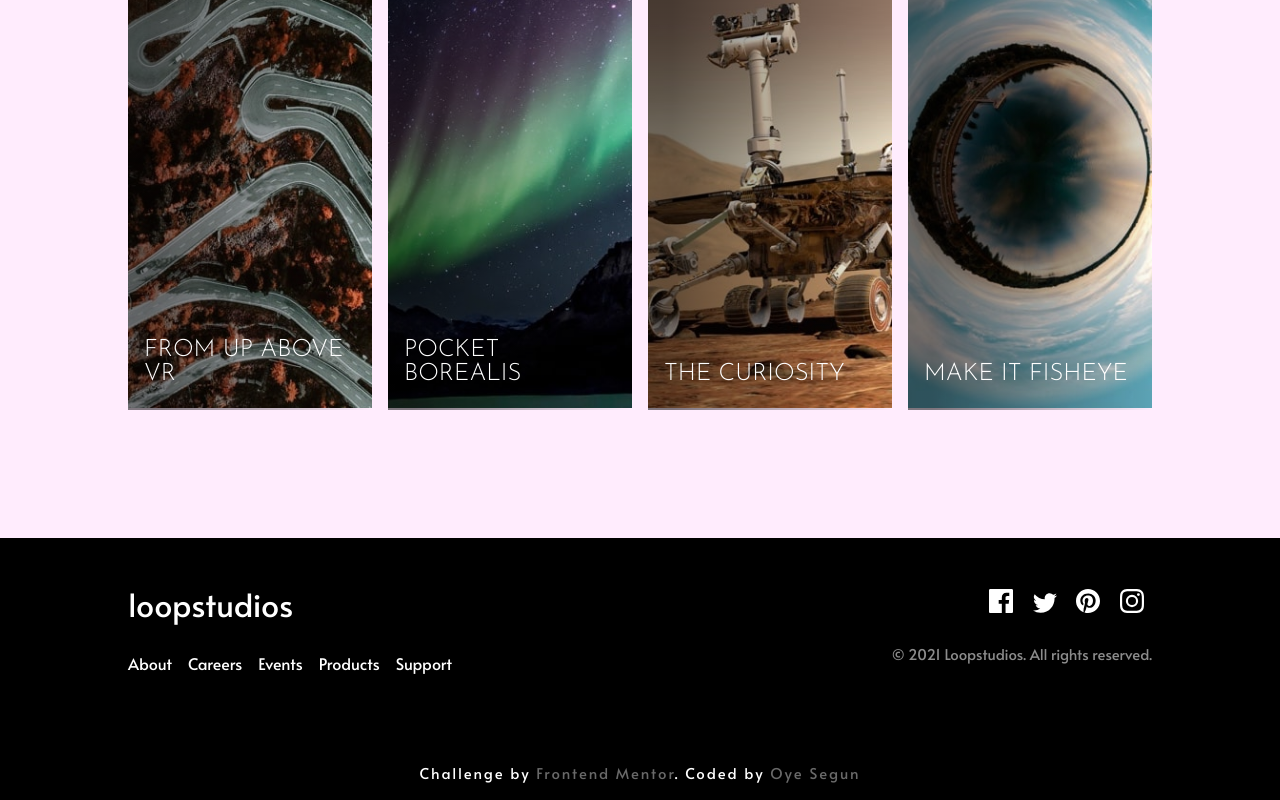
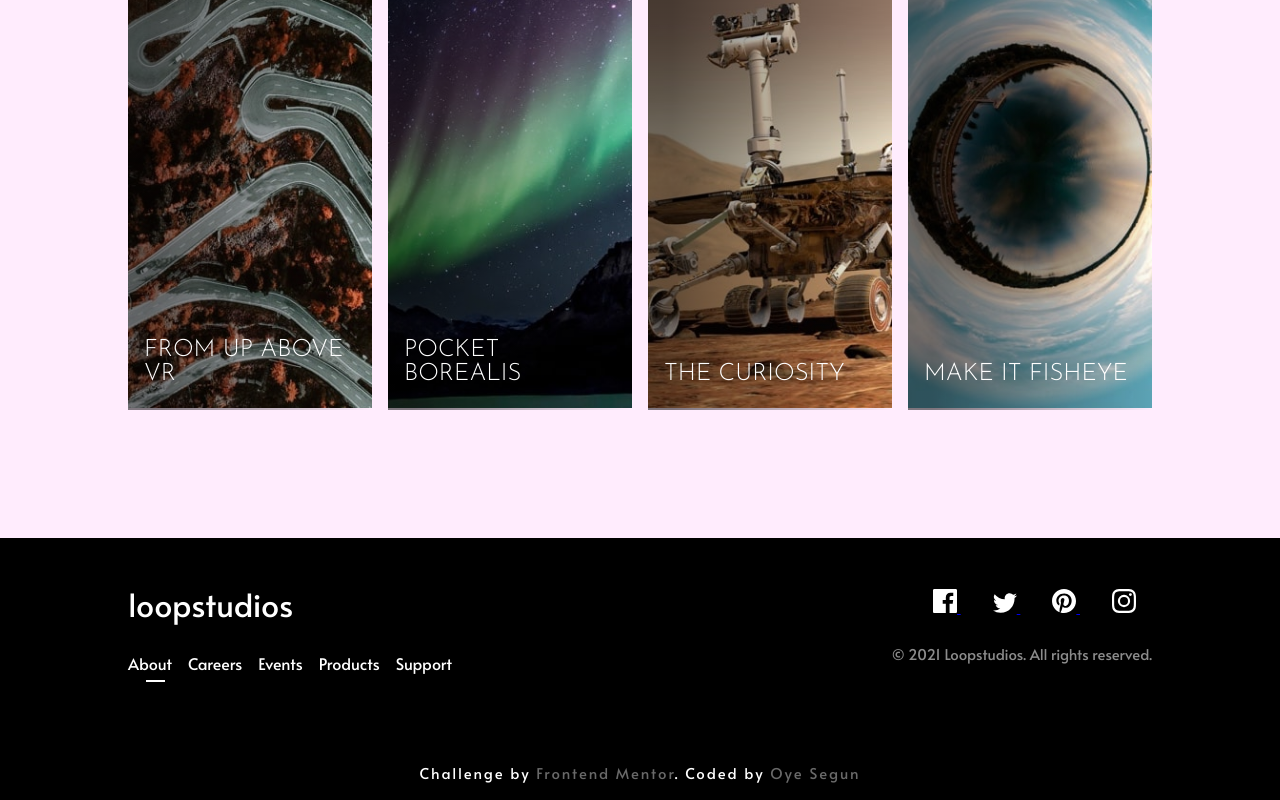
Before and after one commit to Samsegun/loopstudios-landing-page, a plain HTML site: page index.html in a window 1280 px wide. In both pictures the pointer is over the link 150 px from the left and 2482 px from the top of the page. Shown: the part 1819-2619 px from the top of the page. Drawn offline with Linux system fonts and the light colour scheme; a script that the page names is missing.

Commit message:
footer social icons accessibility fix and hover effect

```diff
--- a/css/layout/footer.css
+++ b/css/layout/footer.css
@@ -32,10 +32,37 @@ footer {
   text-decoration: none;
   color: inherit;
   font-size: 1rem;
+  position: relative;
+  padding-bottom: 0.5rem;
 }
 
-.f-wrapper .f-socials__icons svg {
-  margin: 0 0.5rem;
+.f-wrapper nav li a:hover::after {
+  display: block;
+  position: absolute;
+  content: "";
+  left: 1.1rem;
+  bottom: 0;
+  width: 1.2rem;
+  height: 0.13rem;
+  background-color: var(--White);
+}
+
+.f-wrapper .f-socials__icons a {
+  margin: 0 1rem;
+  position: relative;
+  padding-bottom: 0.3rem;
+}
+
+.f-wrapper .f-socials__icons a:hover::after {
+  display: block;
+  position: absolute;
+  content: "";
+  left: 0;
+  bottom: 0;
+
+  width: 100%;
+  height: 0.13rem;
+  background-color: var(--White);
 }
 
 .f-wrapper .f-socials__copyright {
--- a/index.html
+++ b/index.html
@@ -218,6 +218,7 @@
 
         <div class="f-socials">
           <div class="f-socials__icons">
+            <a href="#" aria-label="facebook icon">
               <svg width="24" height="24" xmlns="http://www.w3.org/2000/svg">
                 <path
                   d="M22.675 0H1.325C.593 0 0 .593 0 1.325v21.351C0 23.407.593 24 1.325 24H12.82v-9.294H9.692v-3.622h3.128V8.413c0-3.1 1.893-4.788 4.659-4.788 1.325 0 2.463.099 2.795.143v3.24l-1.918.001c-1.504 0-1.795.715-1.795 1.763v2.313h3.587l-.467 3.622h-3.12V24h6.116c.73 0 1.323-.593 1.323-1.325V1.325C24 .593 23.407 0 22.675 0z"
@@ -225,6 +226,9 @@
                   fill-rule="nonzero"
                 />
               </svg>
+            </a>
+
+            <a href="#" aria-label="twitter icon">
               <svg width="24" height="20" xmlns="http://www.w3.org/2000/svg">
                 <path
                   d="M24 2.557a9.83 9.83 0 01-2.828.775A4.932 4.932 0 0023.337.608a9.864 9.864 0 01-3.127 1.195A4.916 4.916 0 0016.616.248c-3.179 0-5.515 2.966-4.797 6.045A13.978 13.978 0 011.671 1.149a4.93 4.93 0 001.523 6.574 4.903 4.903 0 01-2.229-.616c-.054 2.281 1.581 4.415 3.949 4.89a4.935 4.935 0 01-2.224.084 4.928 4.928 0 004.6 3.419A9.9 9.9 0 010 17.54a13.94 13.94 0 007.548 2.212c9.142 0 14.307-7.721 13.995-14.646A10.025 10.025 0 0024 2.557z"
@@ -232,6 +236,9 @@
                   fill-rule="nonzero"
                 />
               </svg>
+            </a>
+
+            <a href="#" aria-label="pinterest icon">
               <svg width="24" height="24" xmlns="http://www.w3.org/2000/svg">
                 <path
                   d="M12 0C5.373 0 0 5.372 0 12c0 5.084 3.163 9.426 7.627 11.174-.105-.949-.2-2.405.042-3.441.218-.937 1.407-5.965 1.407-5.965s-.359-.719-.359-1.782c0-1.668.967-2.914 2.171-2.914 1.023 0 1.518.769 1.518 1.69 0 1.029-.655 2.568-.994 3.995-.283 1.194.599 2.169 1.777 2.169 2.133 0 3.772-2.249 3.772-5.495 0-2.873-2.064-4.882-5.012-4.882-3.414 0-5.418 2.561-5.418 5.207 0 1.031.397 2.138.893 2.738a.36.36 0 01.083.345l-.333 1.36c-.053.22-.174.267-.402.161-1.499-.698-2.436-2.889-2.436-4.649 0-3.785 2.75-7.262 7.929-7.262 4.163 0 7.398 2.967 7.398 6.931 0 4.136-2.607 7.464-6.227 7.464-1.216 0-2.359-.631-2.75-1.378l-.748 2.853c-.271 1.043-1.002 2.35-1.492 3.146C9.57 23.812 10.763 24 12 24c6.627 0 12-5.373 12-12 0-6.628-5.373-12-12-12z"
@@ -239,6 +246,9 @@
                   fill-rule="nonzero"
                 />
               </svg>
+            </a>
+
+            <a href="#" aria-label="instagram icon">
               <svg width="24" height="24" xmlns="http://www.w3.org/2000/svg">
                 <path
                   d="M12 2.163c3.204 0 3.584.012 4.85.07 3.252.148 4.771 1.691 4.919 4.919.058 1.265.069 1.645.069 4.849 0 3.205-.012 3.584-.069 4.849-.149 3.225-1.664 4.771-4.919 4.919-1.266.058-1.644.07-4.85.07-3.204 0-3.584-.012-4.849-.07-3.26-.149-4.771-1.699-4.919-4.92-.058-1.265-.07-1.644-.07-4.849 0-3.204.013-3.583.07-4.849.149-3.227 1.664-4.771 4.919-4.919 1.266-.057 1.645-.069 4.849-.069zM12 0C8.741 0 8.333.014 7.053.072 2.695.272.273 2.69.073 7.052.014 8.333 0 8.741 0 12c0 3.259.014 3.668.072 4.948.2 4.358 2.618 6.78 6.98 6.98C8.333 23.986 8.741 24 12 24c3.259 0 3.668-.014 4.948-.072 4.354-.2 6.782-2.618 6.979-6.98.059-1.28.073-1.689.073-4.948 0-3.259-.014-3.667-.072-4.947-.196-4.354-2.617-6.78-6.979-6.98C15.668.014 15.259 0 12 0zm0 5.838a6.162 6.162 0 100 12.324 6.162 6.162 0 000-12.324zM12 16a4 4 0 110-8 4 4 0 010 8zm6.406-11.845a1.44 1.44 0 100 2.881 1.44 1.44 0 000-2.881z"
@@ -246,11 +256,13 @@
                   fill-rule="nonzero"
                 />
               </svg>
+            </a>
           </div>
           <div class="f-socials__copyright">
             <p>&copy; 2021 Loopstudios. All rights reserved.</p>
           </div>
         </div>
+
         <p class="dev-link">
           Challenge by
           <a href="https://www.frontendmentor.io">Frontend Mentor</a>. Coded by
```
Lines whose indentation alone changed are shown as unchanged.
